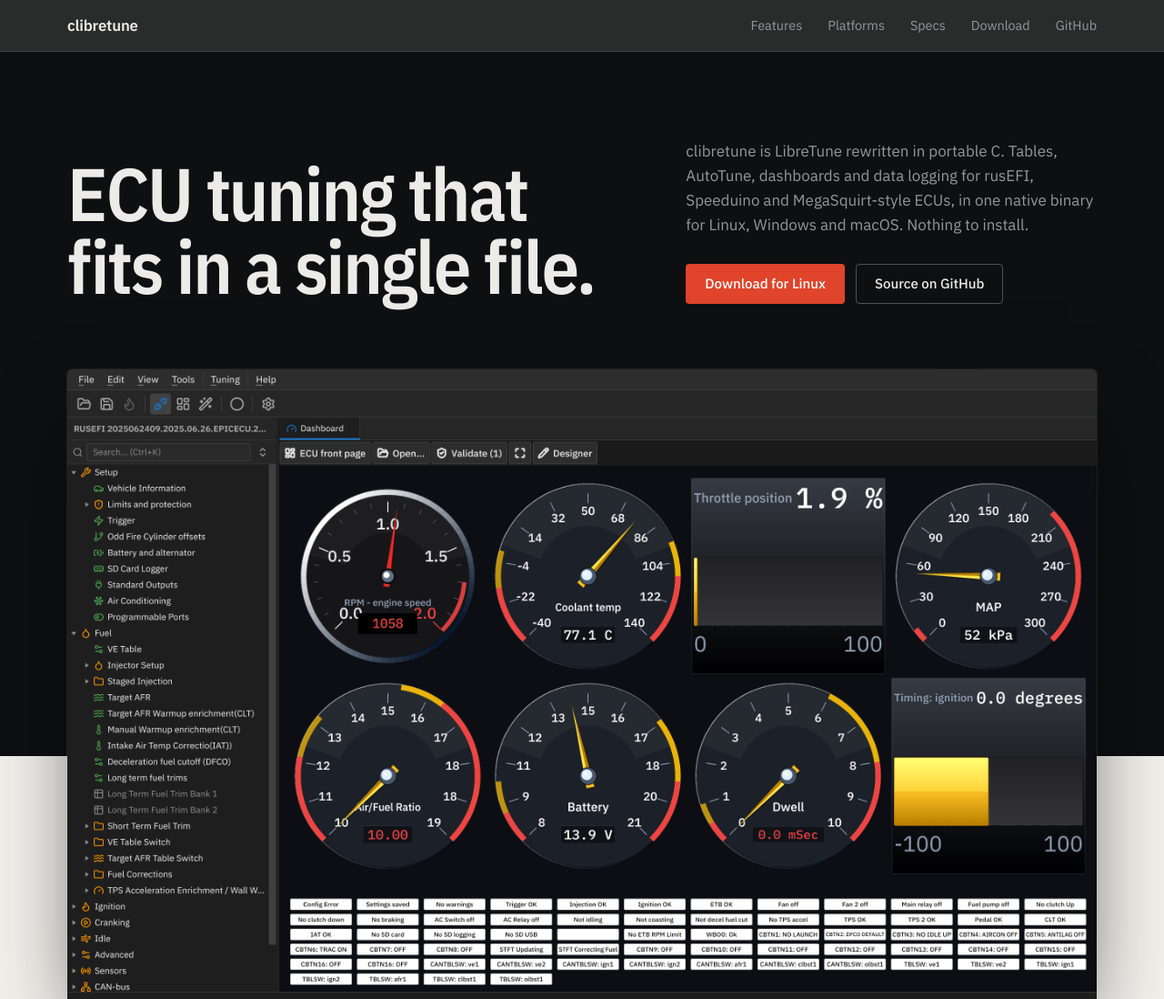
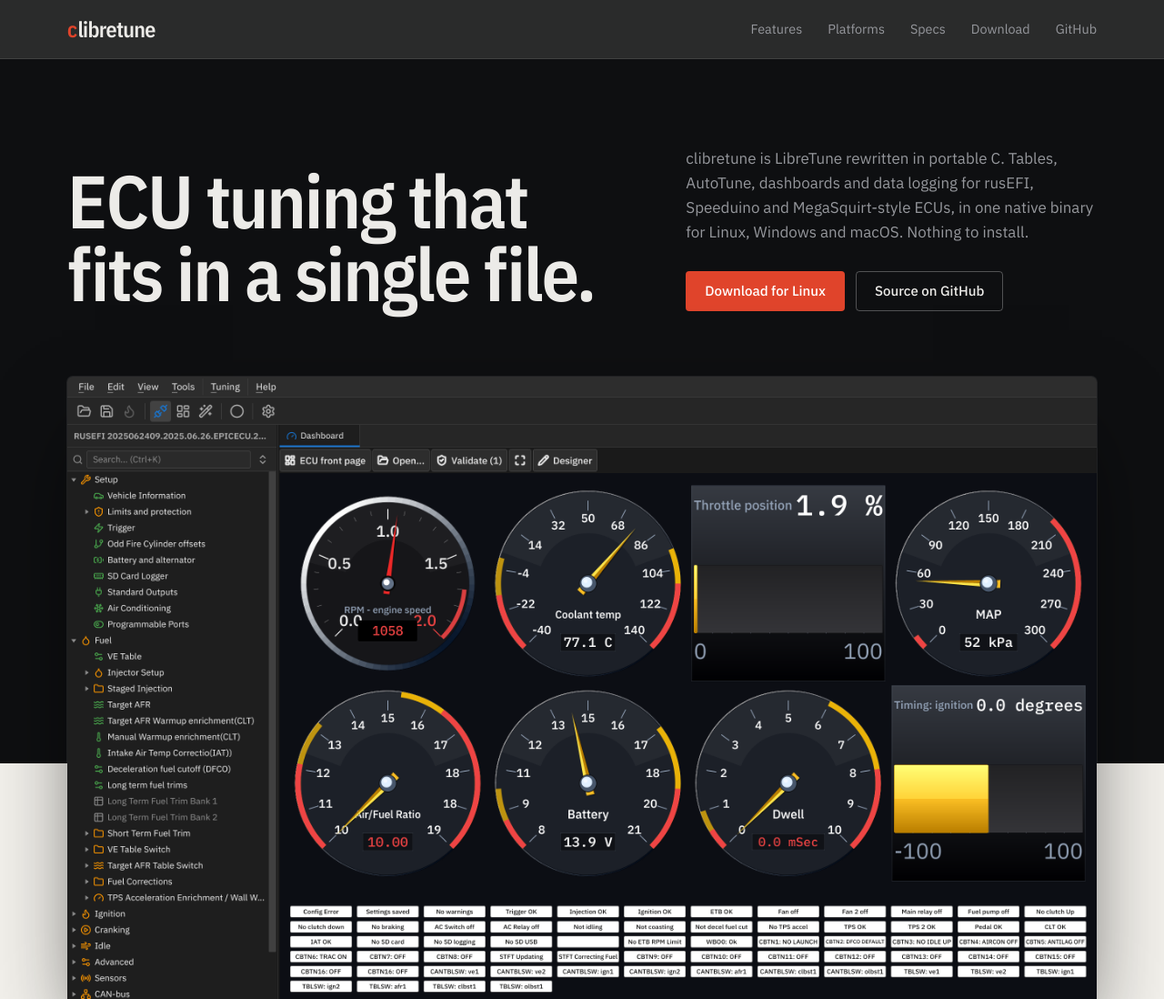
Before and after one commit to v3ai/clibretune, a plain HTML site: page site/index.html in a window 1280 px wide. Shown: the top 1098 px of the page at 91% size. Drawn offline with nearby package versions, Linux system fonts and the light colour scheme; no server answers.

Commit message:
Website: larger clibretune wordmark

```diff
--- a/site/index.html
+++ b/site/index.html
@@ -23,7 +23,7 @@
 
 <header class="top">
   <div class="wrap top-in">
-    <a class="brand" href="./">clibretune</a>
+    <a class="brand" href="./" aria-label="clibretune home"><b>c</b>libretune</a>
     <nav>
       <a href="#session">Features</a>
       <a href="#platforms">Platforms</a>
@@ -257,7 +257,7 @@
 
 <footer class="foot">
   <div class="wrap foot-in">
-    <span class="brand">clibretune</span>
+    <span class="brand"><b>c</b>libretune</span>
     <nav>
       <a href="https://github.com/v3ai/clibretune">Source</a>
       <a href="https://github.com/v3ai/clibretune/releases">Releases</a>
--- a/site/style.css
+++ b/site/style.css
@@ -22,7 +22,7 @@
 }
 
 *, *::before, *::after { box-sizing: border-box; }
-html { scroll-behavior: smooth; scroll-padding-top: 64px; -webkit-text-size-adjust: 100%; }
+html { scroll-behavior: smooth; scroll-padding-top: 72px; -webkit-text-size-adjust: 100%; }
 body {
   margin: 0;
   background: var(--paper);
@@ -76,8 +76,14 @@ h3 { font-size: 1.12rem; font-weight: 600; line-height: 1.35; margin: 0 0 8px; }
   border-bottom: 1px solid var(--ink-line);
   color: var(--ink-text);
 }
-.top-in { display: flex; align-items: center; justify-content: space-between; height: 56px; gap: 24px; }
-.brand { font: 600 1.05rem var(--sans); letter-spacing: -0.01em; text-decoration: none; color: var(--ink-text); }
+.top-in { display: flex; align-items: center; justify-content: space-between; height: 64px; gap: 24px; }
+.brand {
+  font: 600 1.5rem/1 var(--cond); letter-spacing: -0.03em;
+  text-decoration: none; color: var(--ink-text);
+  display: inline-flex; align-items: baseline;
+}
+.brand b { color: var(--red); font-weight: 600; margin-right: 0.04em; }
+.brand:hover b { color: var(--red-hi); }
 .top nav { display: flex; gap: 28px; font-size: 0.9rem; }
 .top nav a { color: var(--ink-muted); text-decoration: none; transition: color 0.15s; }
 .top nav a:hover { color: #fff; }
@@ -258,6 +264,7 @@ pre {
   .wrap { padding: 0 16px; }
   .top nav a:not([href="#download"]):not([href*="github"]) { display: none; }
   .top nav { gap: 20px; }
+  .brand { font-size: 1.32rem; }
   .hero { padding-top: 56px; }
   .hero-grid { margin-bottom: 48px; }
   .paper, .ink { padding: 88px 0; }
```
